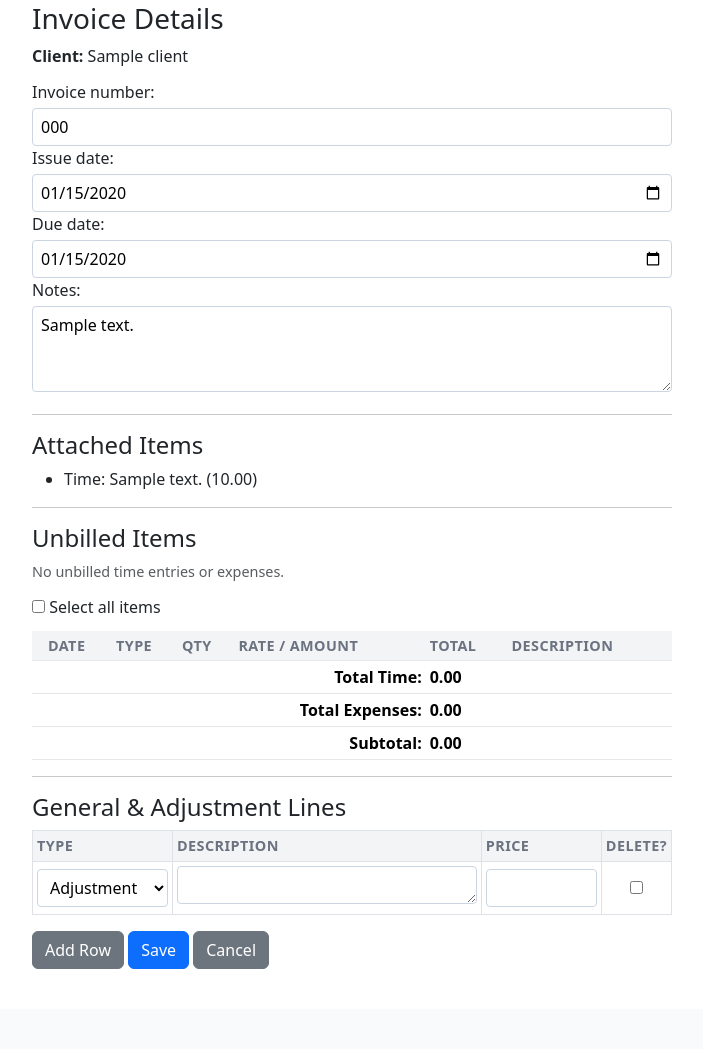
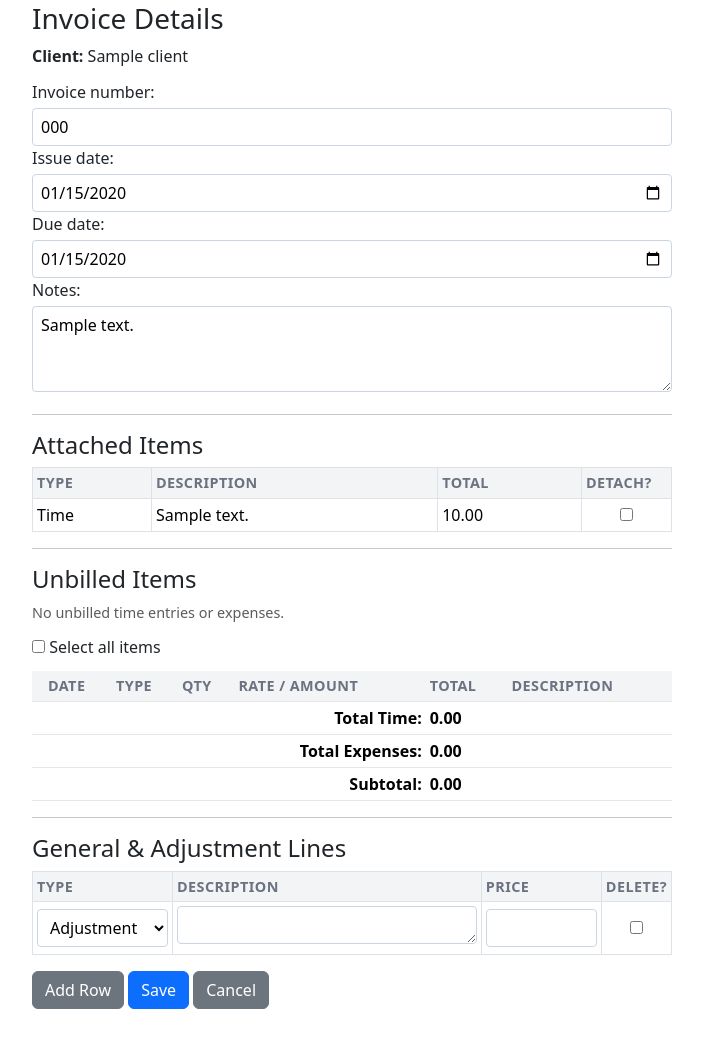
Before and after one commit to ardua-inc/ardua-books, a Django app: page /invoices/1/edit/ in a window 1280 px wide. Shown: the part 134-1183 px from the top of the page, without its empty margins (50-753 px from the left). Before the commit the page ends 1103 px from the top, so only its background shows below. Run offline with Django 5.2, Linux system fonts and the light colour scheme; a user stored in the database is signed in; tables that the repository leaves empty hold one stand-in row (values such as "Sample post"); lists and menus that the app fills with data are empty; some libraries are stand-ins or nearby versions.

Commit message:
Fix Invoice Update Detach Lines Functionality

```diff
--- a/ardua_books/billing/views/invoice_views.py
+++ b/ardua_books/billing/views/invoice_views.py
@@ -184,7 +184,10 @@ class InvoiceUpdateView(LoginRequiredMixin, UpdateView):
         attach_unbilled_items_to_invoice(invoice, time_ids, expense_ids)
 
         detach_ids = [int(x) for x in self.request.POST.getlist("detach_ids")]
-        detach_invoice_lines(invoice, detach_ids)
+        if detach_ids:
+            if invoice.status != InvoiceStatus.DRAFT:
+                raise ValidationError("Only draft invoices may detach line items.")
+            detach_invoice_lines(invoice, detach_ids)
 
         invoice.recalculate_totals()
         return redirect("billing:invoice_detail", pk=invoice.pk)
--- a/ardua_books/templates/billing/invoice_update.html
+++ b/ardua_books/templates/billing/invoice_update.html
@@ -19,6 +19,44 @@
   <hr>
 
 <h4>Attached Items</h4>
+
+{% if invoice.status == "DRAFT" %}
+<table class="table table-sm table-bordered">
+  <thead>
+    <tr>
+      <th>Type</th>
+      <th>Description</th>
+      <th>Total</th>
+      <th style="width:90px;">Detach?</th>
+    </tr>
+  </thead>
+  <tbody>
+
+    {% for line in attached_time %}
+    <tr>
+      <td>Time</td>
+      <td>{{ line.description }}</td>
+      <td>{{ line.line_total }}</td>
+      <td class="text-center">
+        <input type="checkbox" name="detach_ids" value="{{ line.id }}">
+      </td>
+    </tr>
+    {% endfor %}
+
+    {% for line in attached_expenses %}
+    <tr>
+      <td>Expense</td>
+      <td>{{ line.description }}</td>
+      <td>{{ line.line_total }}</td>
+      <td class="text-center">
+        <input type="checkbox" name="detach_ids" value="{{ line.id }}">
+      </td>
+    </tr>
+    {% endfor %}
+
+  </tbody>
+</table>
+{% else %}
 <ul>
   {% for line in attached_time %}
     <li>Time: {{ line.description }} ({{ line.line_total }})</li>
@@ -27,6 +65,8 @@
     <li>Expense: {{ line.description }} ({{ line.line_total }})</li>
   {% endfor %}
 </ul>
+{% endif %}
+
 
 <hr>
 
```
